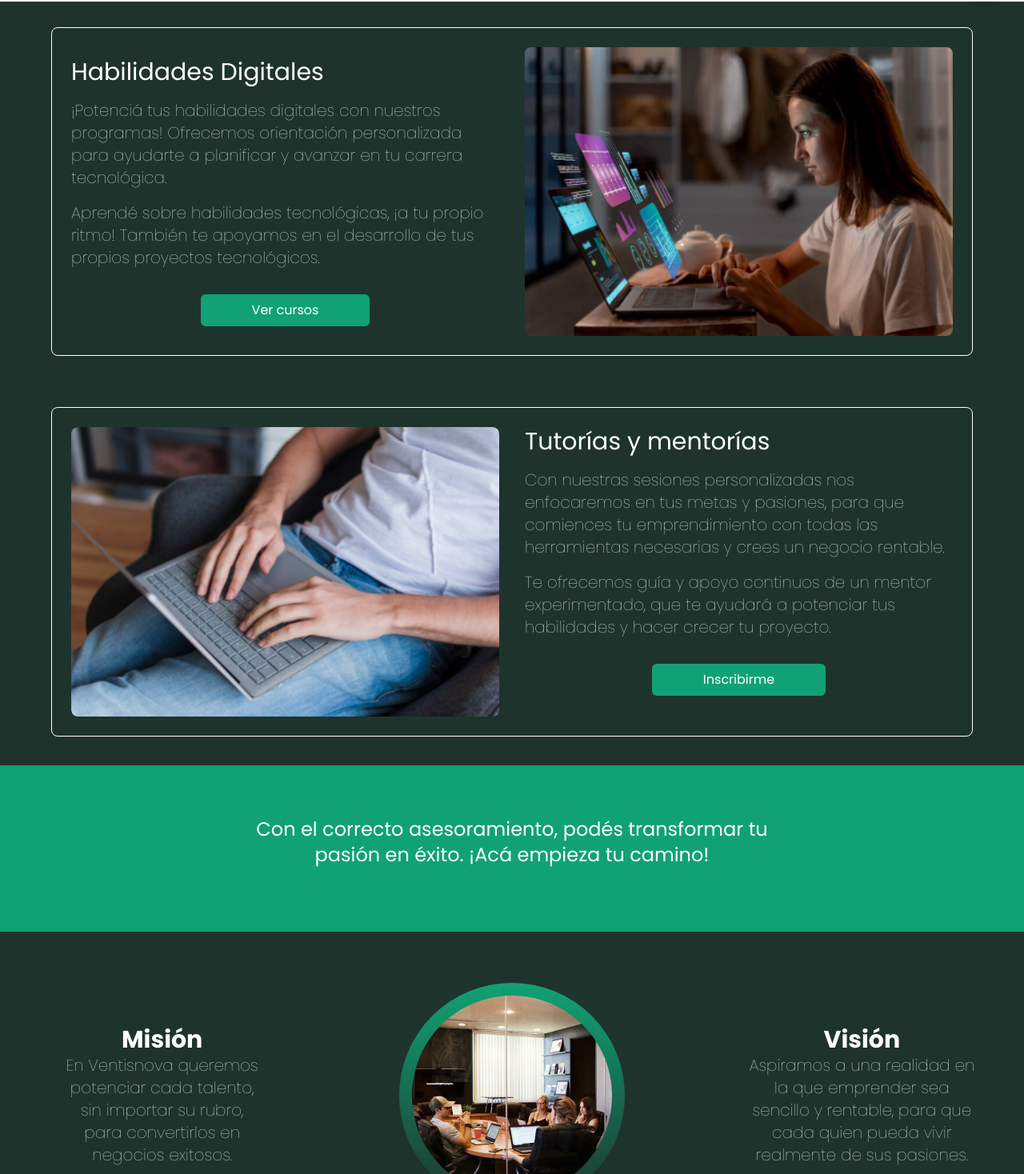
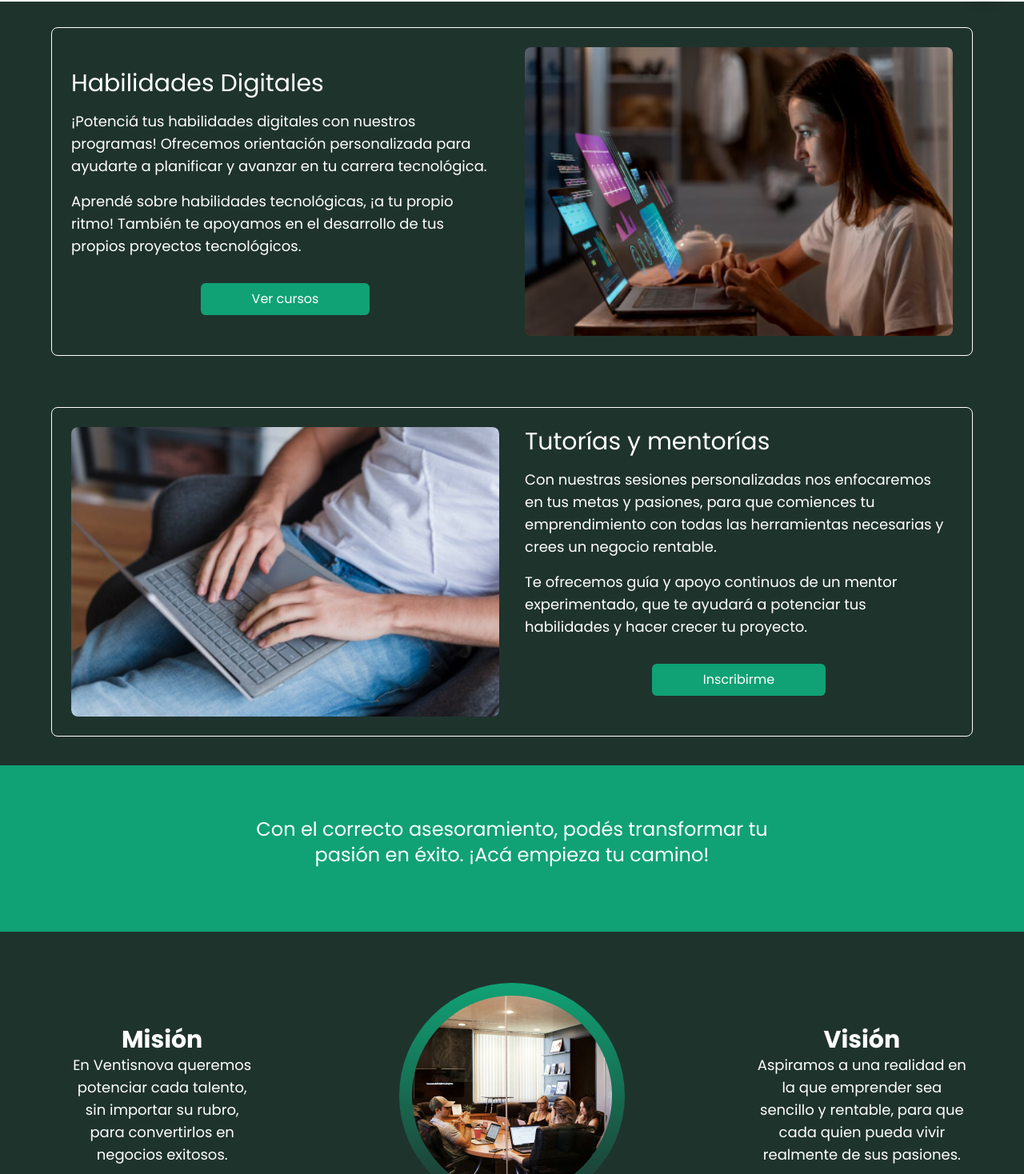
Before and after one commit to mcsadevp/ventisnova, a React (Vite) app: page / in a window 1280 px wide. Shown: the part 782-2250 px from the top of the page at 80% size. Built offline with nearby package versions, Linux system fonts and the light colour scheme; no server answers.

Commit message:
updates en BlogList, alterne containers. BlogView modificaciones de Titulo, Home modificaciones en Font

```diff
--- a/src/components/BlogList.jsx
+++ b/src/components/BlogList.jsx
@@ -10,9 +10,9 @@ const BlogList = () => {
   useEffect(() => {
     const fetchBlogs = async () => {
       const querySnapshot = await getDocs(collection(db, 'blog'));
-            const data = querySnapshot.docs.map(doc => ({
+      const data = querySnapshot.docs.map((doc) => ({
         id: doc.id,
-                ...doc.data()
+        ...doc.data(),
       }));
       setBlogs(data);
     };
@@ -27,29 +27,20 @@ const BlogList = () => {
   const paginate = (pageNumber) => setCurrentPage(pageNumber);
 
   return (
-        <div className="min-h-screen  p-6">
+    <div className="min-h-screen p-6">
       <div className="max-w-4xl mx-auto space-y-6">
-                {currentBlogs.map((blog) => (
+        {currentBlogs.map((blog, index) => (
           <div key={blog.id} className="rounded-lg overflow-hidden border border-white">
-                        <div className="flex flex-col md:flex-row">
+            <div className={`flex flex-col md:flex-row ${index % 2 === 0 ? 'md:flex-row' : 'md:flex-row-reverse'}`}>
               <div className="md:w-1/2 h-full">
-                                <img
-                                    src={blog.imagen}
-                                    alt={blog.titulo}
-                                    className="w-full h-full object-cover"
-                                />
+                <img src={blog.imagen} alt={blog.titulo} className="w-full h-full object-cover" />
               </div>
               <div className="md:w-1/2 p-6 flex flex-col justify-between">
                 <div>
-                                    <h2 className="text-xl font-bold text-white mb-2">
-                                        {blog.titulo}
-                                    </h2>
+                  <h2 className="text-xl font-bold text-white mb-2">{blog.titulo}</h2>
                   <p className="text-gray-400 mb-4 line-clamp-3">{blog.resumen}</p>
                 </div>
-                                <button
-                                    onClick={() => (window.location.href = `/noticiaView/${blog.slug}`)}
-                                    className="bg-customGreen text-white py-2 px-4 rounded hover:bg-teal-800 transition duration-300 w-[295px] md:w-[250px]"
-                                >
+                <button onClick={() => (window.location.href = `/noticiaView/${blog.slug}`)} className="bg-customGreen text-white py-2 px-4 rounded hover:bg-teal-800 transition duration-300 w-[295px] md:w-[250px]">
                   Ver artículo
                 </button>
               </div>
@@ -58,13 +49,7 @@ const BlogList = () => {
         ))}
         <div className="flex justify-center mt-6">
           {[...Array(Math.ceil(blogs.length / blogsPerPage))].map((_, index) => (
-                        <button
-                            key={index}
-                            onClick={() => paginate(index + 1)}
-                            className={`mx-1 px-3 py-1 rounded ${
-                                currentPage === index + 1 ? 'bg-customGreen text-white' : 'bg-gray-300 text-gray-700'
-                            }`}
-                        >
+            <button key={index} onClick={() => paginate(index + 1)} className={`mx-1 px-3 py-1 rounded ${currentPage === index + 1 ? 'bg-customGreen text-white' : 'bg-gray-300 text-gray-700'}`}>
               {index + 1}
             </button>
           ))}
--- a/src/components/BlogPost.jsx
+++ b/src/components/BlogPost.jsx
@@ -2,6 +2,8 @@ import React, { useEffect, useState } from 'react';
 import { useParams } from 'react-router-dom';
 import { collection, getDocs } from 'firebase/firestore';
 import { db } from '../firebase/firebaseConfig';
+import Navbar from "../components/Navbar";
+import Footer from "../components/Footer";
 
 const BlogPost = () => {
   const { slug } = useParams();
@@ -25,17 +27,13 @@ const BlogPost = () => {
   if (!blog) return <div className='text-white text-center'>Cargando...</div>;
 
   return (
-    <div className="min-h-screen">
-      {/* Title Section */}
+    <div className="min-h-screen flex flex-col">
+      <Navbar />
       <div className="w-full h-36 text-center bg-gradient-to-b from-[#174839] to-[#44A385] md:pt-10 pt-3">
         <h1 className="text-2xl md:text-3xl font-bold mt-5 text-white text-center mb-4">{blog.titulo}</h1>
       </div>
-
-      {/* Blog Content Section */}
-      <div className="max-w-4xl mx-auto rounded-lg shadow-lg p-6">
-        {/* Image with Responsive Height */}
+      <div className="flex-grow max-w-4xl mx-auto rounded-lg shadow-lg p-6">
         <img src={blog.imagen} alt={blog.titulo} className="w-full h-64 md:h-80 lg:h-[500px] object-cover rounded-lg mb-6" />
-        {/* Blog Content */}
         <div className="text-gray-400 text-lg leading-relaxed">
           {blog.contenidoCompleto.split('\n').map((paragraph, idx) => (
             <p key={idx} className="mb-4">
@@ -44,6 +42,7 @@ const BlogPost = () => {
           ))}
         </div>
       </div>
+      <Footer />
     </div>
   );
 };
--- a/src/pages/BlogView.jsx
+++ b/src/pages/BlogView.jsx
@@ -1,22 +1,22 @@
-import BlogList from "../components/BlogList"
-import Navbar from "../components/Navbar"
-import Footer from "../components/Footer"
+import BlogList from "../components/BlogList";
+import Navbar from "../components/Navbar";
+import Footer from "../components/Footer";
 
 const BlogView = () => {
   return (
-    <div className="min-h-screen flex flex-col justify-between">
-      <div className="mt-20">
-        <Navbar />
-        <div className="w-full h-36 text-center bg-gradient-to-b from-[#174839] to-[#44A385] md:pt-10 pt-3">
-          <h2 className="text-xl font-thin text-white leading-tight mt-5  md:text-center md:font-semibold md:text-3xl ">
+    <div className="min-h-screen flex flex-col">
+      <Navbar />
+      <div className="w-full h-36 text-center bg-gradient-to-b from-[#174839] to-[#44A385] md:pt-10 pt-3">
+        <h2 className="text-2xl font-semibold text-white leading-tight mt-20 md:text-center md:font-semibold md:text-3xl md:mt-12">
           Blog
         </h2>
-        </div>
       </div>
-      <BlogList />
+      <div className="flex-grow">
+        <BlogList />
+      </div>
       <Footer />
     </div>
-  )
-}
+  );
+};
 
-export default BlogView
+export default BlogView;
--- a/src/pages/HomeView.jsx
+++ b/src/pages/HomeView.jsx
@@ -5,7 +5,7 @@ import maskgroup from '../assets/Mask group.png';
 import { NavLink } from 'react-router-dom';
 import Navbar from '../components/Navbar';
 import Footer from '../components/Footer';
-import FloatButtonWhatsapp from '../components/FloatButtonWhatsapp';
+// import FloatButtonWhatsapp from '../components/FloatButtonWhatsapp';
 
 const HomeView = () => {
   return (
@@ -61,8 +61,8 @@ const HomeView = () => {
           {/* Left Text Section */}
           <div className=" flex flex-col justify-center rounded-lg">
             <h2 className="text-3xl text-white mb-4 ">Habilidades Digitales</h2>
-            <p className="text-white text-xl font-thin mb-4">¡Potenciá tus habilidades digitales con nuestros programas! Ofrecemos orientación personalizada para ayudarte a planificar y avanzar en tu carrera tecnológica.</p>
-            <p className="text-white text-xl font-thin">Aprendé sobre habilidades tecnológicas, ¡a tu propio ritmo! También te apoyamos en el desarrollo de tus propios proyectos tecnológicos.</p>
+            <p className="text-white text-lg font-normal mb-4">¡Potenciá tus habilidades digitales con nuestros programas! Ofrecemos orientación personalizada para ayudarte a planificar y avanzar en tu carrera tecnológica.</p>
+            <p className="text-white text-lg font-normal">Aprendé sobre habilidades tecnológicas, ¡a tu propio ritmo! También te apoyamos en el desarrollo de tus propios proyectos tecnológicos.</p>
             <div className="hidden md:flex justify-center mt-4">
               <NavLink to="/mentorias-y-tutorias">
                 <button className="bg-customGreen text-white px-16 py-2 mt-4  rounded-md">Ver cursos</button>
@@ -97,8 +97,8 @@ const HomeView = () => {
           {/* Right Text Section (appears at the top on mobile) */}
           <div className="rounded-lg">
             <h2 className="text-3xl text-white mb-4">Tutorías y mentorías</h2>
-            <p className="text-white text-xl font-thin mb-4">Con nuestras sesiones personalizadas nos enfocaremos en tus metas y pasiones, para que comiences tu emprendimiento con todas las herramientas necesarias y crees un negocio rentable.</p>
-            <p className="text-white text-xl font-thin">Te ofrecemos guía y apoyo continuos de un mentor experimentado, que te ayudará a potenciar tus habilidades y hacer crecer tu proyecto.</p>
+            <p className="text-white text-lg font-normal mb-4">Con nuestras sesiones personalizadas nos enfocaremos en tus metas y pasiones, para que comiences tu emprendimiento con todas las herramientas necesarias y crees un negocio rentable.</p>
+            <p className="text-white text-lg font-normal">Te ofrecemos guía y apoyo continuos de un mentor experimentado, que te ayudará a potenciar tus habilidades y hacer crecer tu proyecto.</p>
             <div className="hidden md:flex justify-center mt-4">
               <NavLink to="/mentorias-y-tutorias">
                 {' '}
@@ -124,7 +124,7 @@ const HomeView = () => {
           {/* Mision */}
           <div className="order-1 md:order-none">
             <h2 className="text-3xl font-bold text-white text-center pt-8 md:pt-16">Misión</h2>
-            <p className="text-white text-xl font-thin text-center">
+            <p className="text-white text-lg font-normal text-center">
               En Ventisnova queremos <br />
               potenciar cada talento, <br />
               sin importar su rubro, <br />
@@ -143,7 +143,7 @@ const HomeView = () => {
           {/* Vision */}
           <div className="order-2 md:order-none">
             <h2 className="text-3xl font-bold text-white text-center pt:8 md:pt-16">Visión</h2>
-            <p className="text-white text-xl font-thin text-center">
+            <p className="text-white text-lg font-normal text-center">
               Aspiramos a una realidad en <br />
               la que emprender sea <br />
               sencillo y rentable, para que <br />
@@ -164,7 +164,7 @@ const HomeView = () => {
           <p className="text-white text-l font-normal leading-relaxed mb-2">05. Colaboración: Te acompañamos en cada uno de los pasos hacia tus metas.</p>
         </div>
       </div>
-      <Footer/>
+      <Footer />
     </div>
   );
 };
```
Lines whose indentation alone changed are shown as unchanged.
